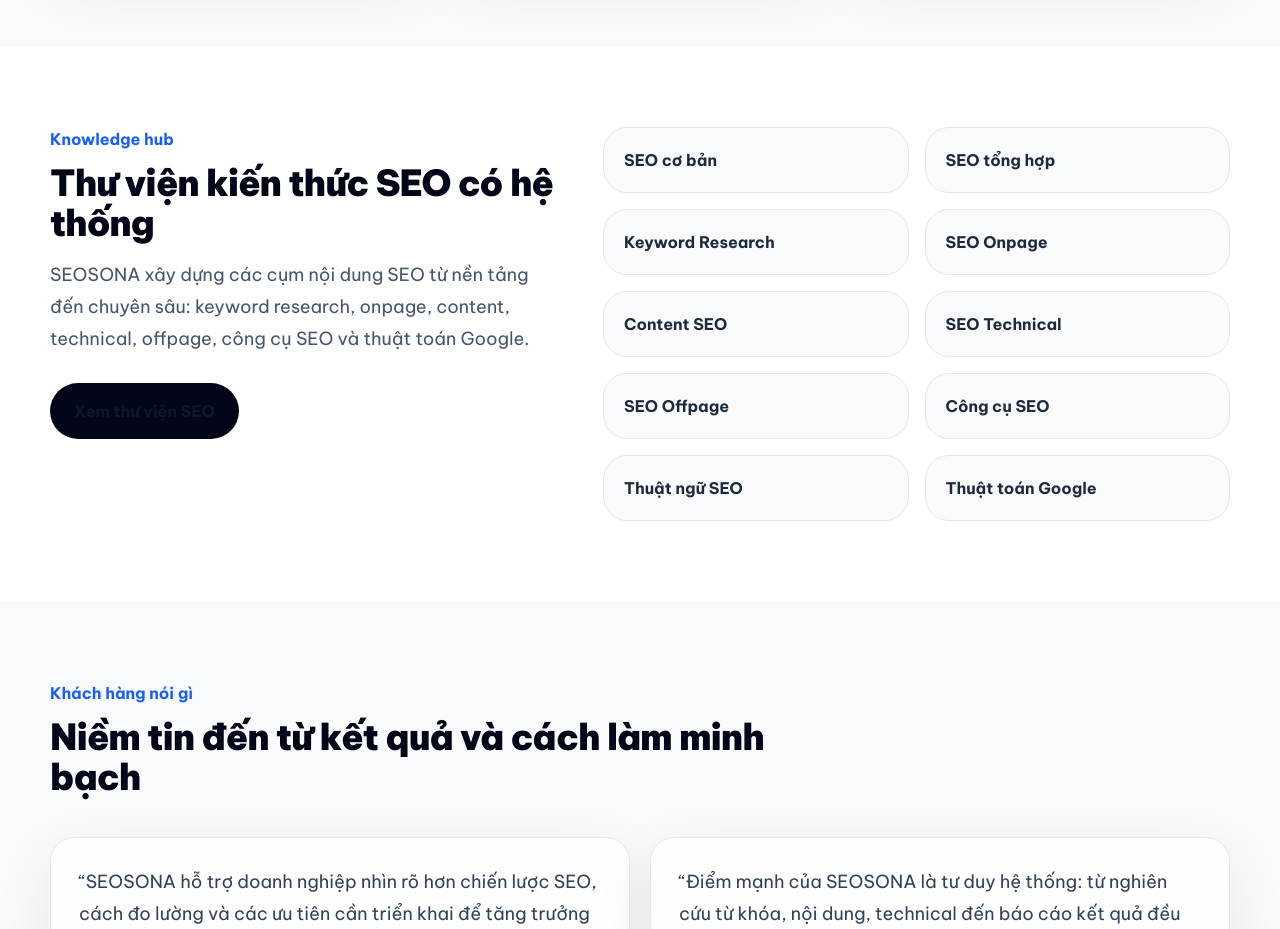
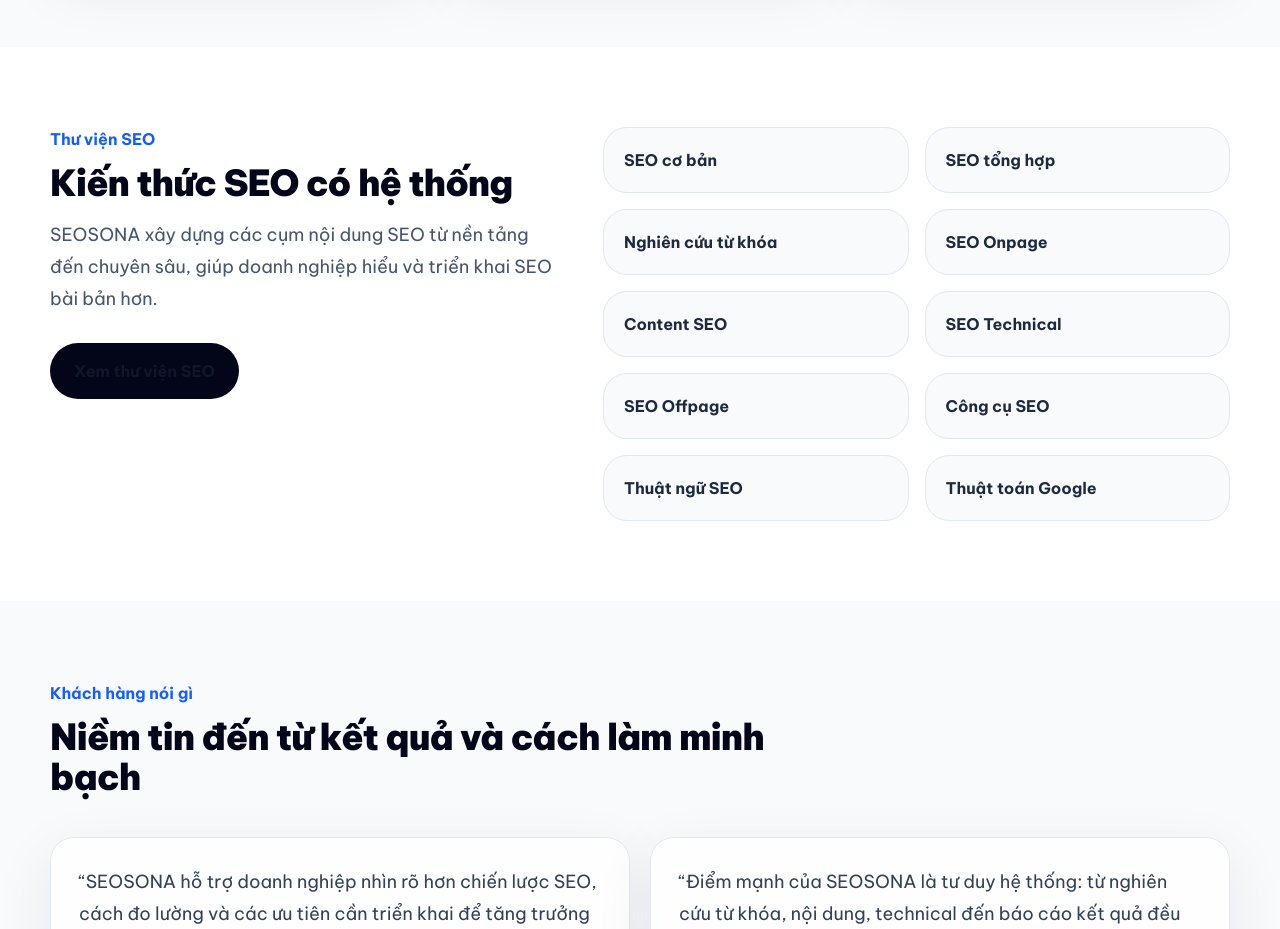
Before and after one commit to LongLeo287/SEOSONA, a Next.js app: page / in a window 1280 px wide. Shown: the part 4620-5549 px from the top of the page. Built offline with nearby package versions, Linux system fonts and the light colour scheme.

Commit message:
fix: vietnamese homepage labels

```diff
--- a/app/page.tsx
+++ b/app/page.tsx
@@ -10,7 +10,7 @@
 import Link from "next/link";
 
 const hubs = [
-  "SEO cơ bản", "SEO tổng hợp", "Keyword Research", "SEO Onpage", "Content SEO", "SEO Technical", "SEO Offpage", "Công cụ SEO", "Thuật ngữ SEO", "Thuật toán Google"
+  "SEO cơ bản", "SEO tổng hợp", "Nghiên cứu từ khóa", "SEO Onpage", "Content SEO", "SEO Technical", "SEO Offpage", "Công cụ SEO", "Thuật ngữ SEO", "Thuật toán Google"
 ];
 
 export default function HomePage() {
@@ -25,9 +25,9 @@
       <section className="bg-white py-20">
         <div className="container grid gap-10 lg:grid-cols-[.9fr_1.1fr]">
           <div>
-            <span className="font-bold text-blue-600">Knowledge hub</span>
-            <h2 className="mt-3 text-4xl font-black tracking-tight text-slate-950">Thư viện kiến thức SEO có hệ thống</h2>
-            <p className="mt-4 text-lg leading-8 text-slate-600">SEOSONA xây dựng các cụm nội dung SEO từ nền tảng đến chuyên sâu: keyword research, onpage, content, technical, offpage, công cụ SEO và thuật toán Google.</p>
+            <span className="font-bold text-blue-600">Thư viện SEO</span>
+            <h2 className="mt-3 text-4xl font-black tracking-tight text-slate-950">Kiến thức SEO có hệ thống</h2>
+            <p className="mt-4 text-lg leading-8 text-slate-600">SEOSONA xây dựng các cụm nội dung SEO từ nền tảng đến chuyên sâu, giúp doanh nghiệp hiểu và triển khai SEO bài bản hơn.</p>
             <Link href="/seo/" className="mt-7 inline-flex rounded-full bg-slate-950 px-6 py-4 font-bold text-white">Xem thư viện SEO</Link>
           </div>
           <div className="grid gap-4 sm:grid-cols-2">
```
